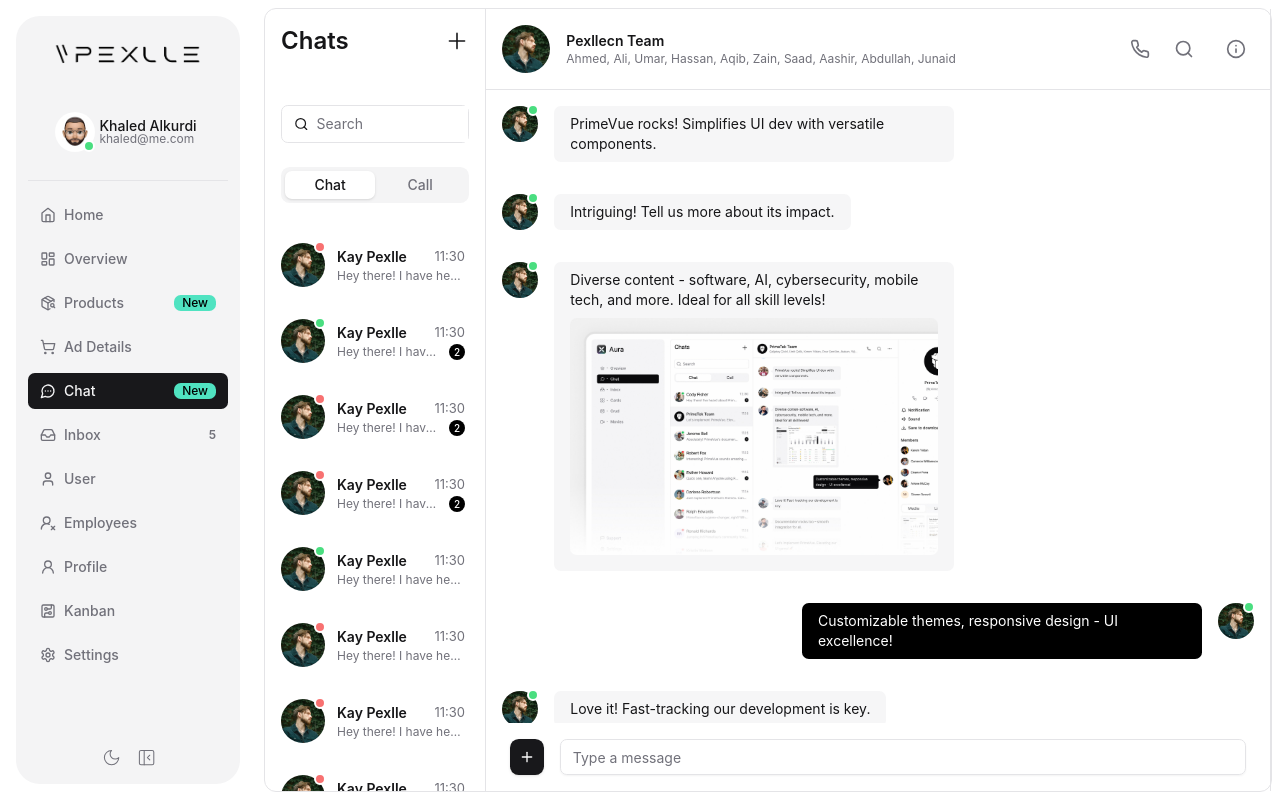
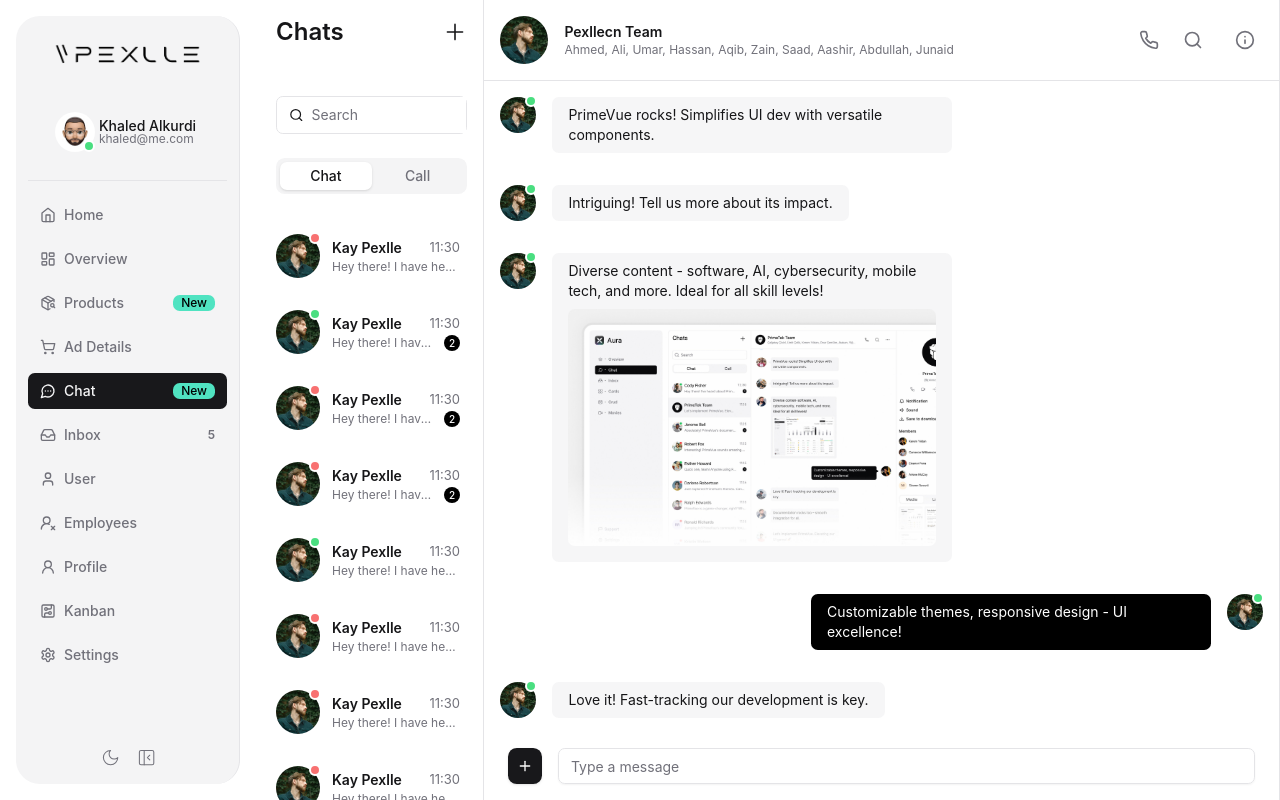
Before and after one commit to pexllecn/pexllecn, a Next.js app: page /dashboard/chat in a window 1280 px wide. Built offline with nearby package versions, Linux system fonts and the light colour scheme.

Commit message:
padding fix

```diff
--- a/app/dashboard/chat/layout.tsx
+++ b/app/dashboard/chat/layout.tsx
@@ -15,7 +15,7 @@ export default function ChatPageLayout({
   const pathname = usePathname();
 
   return (
-    <div className="flex border h-full rounded-xl">
+    <div className="flex h-full">
       <div
         className={`w-full lg:w-[22%] h-full lg:border-r ${
           pathname === "/dashboard/chat" ? "flex" : "hidden lg:flex"
--- a/app/dashboard/employee/page.tsx
+++ b/app/dashboard/employee/page.tsx
@@ -35,7 +35,7 @@ export default async function page({ searchParams }: paramsProps) {
   console.log("employee", employee);
   return (
     <>
-      <div className="flex-1 space-y-4  p-4 md:p-8 pt-6">
+      <div className="flex-1 space-y-4 p-4 pt-6">
         <BreadCrumb items={breadcrumbItems} />
 
         <div className="flex items-start justify-between">
--- a/app/dashboard/emptypage/page.tsx
+++ b/app/dashboard/emptypage/page.tsx
@@ -5,7 +5,7 @@ import { Heading } from "@/components/ui/heading";
 const breadcrumbItems = [{ title: "Empty page", link: "/dashboard/emptypage" }];
 export default function page() {
   return (
-    <div className="flex-1 space-y-4  p-4 md:p-8 pt-6">
+    <div className="flex-1 space-y-4 p-4 pt-6">
       <BreadCrumb items={breadcrumbItems} />
       <Heading
         title={`Empty Page`}
--- a/app/dashboard/kanban/page.tsx
+++ b/app/dashboard/kanban/page.tsx
@@ -7,7 +7,7 @@ const breadcrumbItems = [{ title: "Kanban", link: "/dashboard/kanban" }];
 export default function page() {
   return (
     <>
-      <div className="flex-1 space-y-4 p-4 md:p-8 pt-6">
+      <div className="flex-1 space-y-4 p-4 pt-6">
         <BreadCrumb items={breadcrumbItems} />
         <div className="flex items-start justify-between">
           <Heading title={`Kanban`} description="Manage tasks by dnd" />
--- a/app/dashboard/layout.tsx
+++ b/app/dashboard/layout.tsx
@@ -16,13 +16,13 @@ export default function DashboardLayout({
   children: React.ReactNode;
 }) {
   return (
-    <div className="h-full ">
+    <div className="h-full">
       <div className={cn("p-5 block sm:!hidden")}>
         <MobileSidebar />
       </div>
       <div className="flex h-full overflow-hidden max-h-screen">
         <Sidebar className="w-64 hidden md:block" />
-        <main className="flex-1 overflow-x-hidden h-full p-2">
+        <main className="flex-1 overflow-x-hidden h-full pl-1">
           {children}
           <Toaster richColors />
           <SpeedInsights />
--- a/app/dashboard/overview/page.tsx
+++ b/app/dashboard/overview/page.tsx
@@ -32,7 +32,7 @@ export default function page() {
     visible: { filter: "blur(0px)", opacity: 1 },
   };
   return (
-    <div className="flex-1 space-y-4 p-4 md:p-8 pt-6">
+    <div className="flex-1 space-y-4 p-4 pt-6">
       <div className="flex items-center justify-between space-y-2">
         <h2 className="text-3xl font-bold tracking-tight">
           Hi Khaled, Welcome back 👋
--- a/app/dashboard/profile/layout.tsx
+++ b/app/dashboard/profile/layout.tsx
@@ -17,7 +17,7 @@ const breadcrumbItems = [{ title: "Profile", link: "/dashboard/profile" }];
 export default function SettingsLayout({ children }: SettingsLayoutProps) {
   return (
     <>
-      <div className="flex-1 space-y-4  p-4 md:p-8 pt-6">
+      <div className="flex-1 space-y-4 p-4 pt-6">
         <div className="space-y-0.5">
           <BreadCrumb items={breadcrumbItems} />
           <Heading
--- a/app/dashboard/settings/layout.tsx
+++ b/app/dashboard/settings/layout.tsx
@@ -38,7 +38,7 @@ const breadcrumbItems = [{ title: "Settings", link: "/dashboard/settings" }];
 export default function SettingsLayout({ children }: SettingsLayoutProps) {
   return (
     <>
-      <div className="flex-1 space-y-4  p-4 md:p-8 pt-6">
+      <div className="flex-1 space-y-4 p-4 pt-6">
         <div className="space-y-0.5">
           <BreadCrumb items={breadcrumbItems} />
           <Heading
--- a/app/dashboard/user/page.tsx
+++ b/app/dashboard/user/page.tsx
@@ -6,7 +6,7 @@ const breadcrumbItems = [{ title: "User", link: "/dashboard/user" }];
 export default function page() {
   return (
     <>
-      <div className="flex-1 space-y-4  p-4 md:p-8 pt-6">
+      <div className="flex-1 space-y-4 p-4 pt-6">
         <BreadCrumb items={breadcrumbItems} />
         <UserClient data={users} />
       </div>
--- a/app/layout.tsx
+++ b/app/layout.tsx
@@ -18,7 +18,7 @@ export default async function RootLayout({
     <html lang="en" suppressHydrationWarning className="h-full">
       <body
         className={cn(
-          "h-full bg-background font-sans antialiased"
+          "overflow-hidden h-full bg-background font-sans antialiased"
         )}
       >
         <ThemeProvider
--- a/components/layout/sidebar.tsx
+++ b/components/layout/sidebar.tsx
@@ -160,7 +160,7 @@ export default function Sidebar({ className }: SidebarProps) {
         isCollapsed ? "collapsed" : ""
       }`}
     >
-      <div className="flex h-full rounded-3xl bg-muted flex-col flex-grow overflow-auto">
+      <div className="flex h-full border-r rounded-3xl bg-muted flex-col flex-grow overflow-auto">
         <LogoSection logo={logo} />
         <UserInfoSection isCollapsed={isCollapsed} />
         <NavigationSection isCollapsed={isCollapsed} />
```
